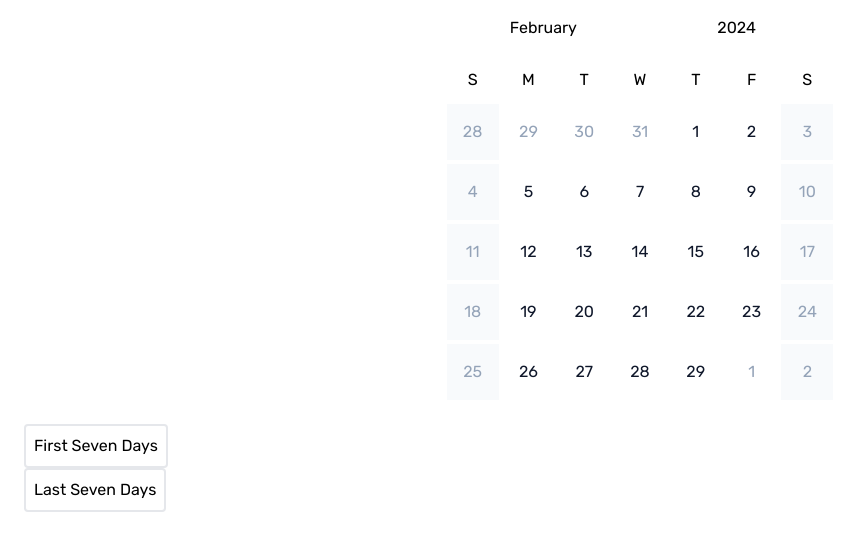
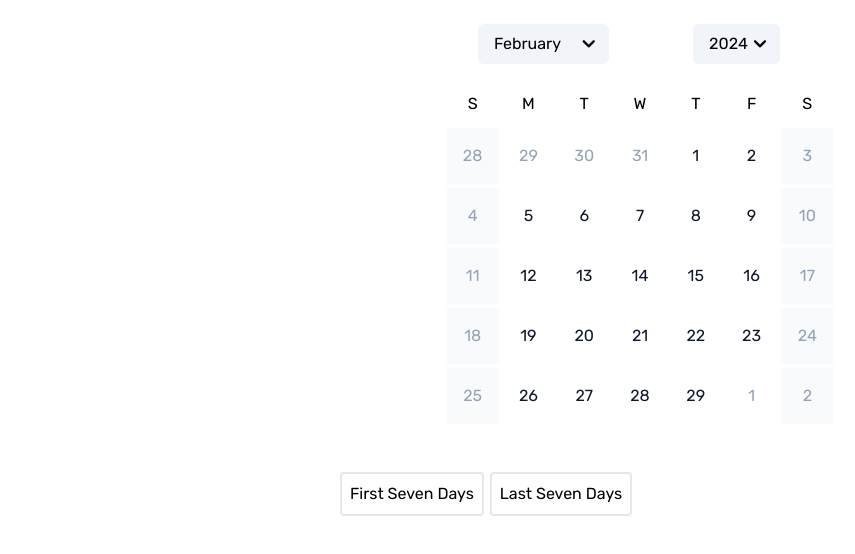
Before and after one commit to MikaGurrola/vanilla-date-picker, a React (Create React App) app: page / in a window 1280 px wide. Shown: the top 554 px of the page, without its empty margins (0-855 px from the left). Built offline with nearby package versions, Linux system fonts and the light colour scheme.

Commit message:
added select component, added ability to change years/months, is fully keyboard accessible; semi screen reader accessible

```diff
--- a/src/App.tsx
+++ b/src/App.tsx
@@ -1,7 +1,7 @@
-import { useEffect, useState } from 'react';
+import { useState } from 'react';
 import './App.scss';
 import DatePicker from './components/DatePicker';
-import { generateMonth } from './helpers/dateHelper';
+import { generateMonth, months } from './helpers/dateHelper';
 import PredefinedDates from './components/PredefinedDates';
 
 function App() {
@@ -11,6 +11,8 @@ function App() {
         month = today.getMonth(),
         year = today.getFullYear(),
         initalCalendarData = generateMonth(month, year);
+
+  generateMonth(month, year);
 
 	const [dateRange, setDateRange] = useState<any>({
 		startDate: null,
@@ -35,15 +37,7 @@ function App() {
 
   }
 
-
-  useEffect(() => {
-    console.log(generateMonth(month, year));
-  }, [])
-
-
-
   const onPredefinedDatesClicked = (data:any) => {
-    console.log('data', data)
     setDateRange({
       startDate: data.startDate,
       endDate: data.endDate,
@@ -51,11 +45,50 @@ function App() {
     });
   }
 
+  const onMonthChange = (e:any) => {
+    let newMonth = months.indexOf(e.target.value);
+    let newCalendar = generateMonth(newMonth, calendarState.year);
+    setCalendarState({
+      monthDates: newCalendar.monthDates, // days of month
+      fullViewDates: newCalendar.fullViewDates, // days of month + prev/next month to fill out days in week
+      targetDate: newCalendar.monthDates[0],
+      month: newMonth,
+      year
+    })
+
+    setDateRange({
+      startDate: null,
+      endDate: null,
+      weekends: []
+    })
+
+  }
+
+  const onYearChange = (e:any) => {
+    let newYear = e.target.value;
+    let newCalendar = generateMonth(calendarState.month, newYear);
+    setCalendarState({
+      monthDates: newCalendar.monthDates, // days of month
+      fullViewDates: newCalendar.fullViewDates, // days of month + prev/next month to fill out days in week
+      targetDate: newCalendar.monthDates[0],
+      month: calendarState.month,
+      year: newYear
+    })
+
+    setDateRange({
+      startDate: null,
+      endDate: null,
+      weekends: []
+    })
+  }
+
 
   return (
     <div className="App">
       <DatePicker
         onDateRangeChanged={onDateRangeChanged}
+        onMonthChange={onMonthChange}
+        onYearChange={onYearChange}
         month={calendarState.month}
         year={calendarState.year}
         fullViewDates={calendarState.fullViewDates}
--- a/src/components/DatePicker/DatePicker.tsx
+++ b/src/components/DatePicker/DatePicker.tsx
@@ -5,6 +5,8 @@ import { formatDate, getWeekendDates } from '../../helpers/dateHelper';
 export interface DatePickerProps {
 	className?: string,
 	onDateRangeChanged: any,
+	onMonthChange: any,
+	onYearChange: any,
 	month:any,
 	year: any,
 	fullViewDates: any,
@@ -17,6 +19,8 @@ export default function DatePicker(props:DatePickerProps) {
 	const {
 		className,
 		onDateRangeChanged,
+		onMonthChange,
+		onYearChange,
 		month,
 		year,
 		fullViewDates,
@@ -66,10 +70,9 @@ export default function DatePicker(props:DatePickerProps) {
 			fullViewDates={fullViewDates}
 			endDate={(new Date(endDate))}
 			handleSelect={handleSelect}
+			onMonthChange={onMonthChange}
+			onYearChange={onYearChange}
 			startDate={(new Date(startDate))}
 		/>
-
-
-
 	</div>;
 }
--- a/src/components/DatePicker/style.tsx
+++ b/src/components/DatePicker/style.tsx
@@ -3,20 +3,6 @@ import DatePicker from './DatePicker'
 
 const styledDatePicker = styled(DatePicker)`
 
-  & .predefined-dates ul {
-    max-width: 600px;
-    margin: 0 auto;
-    display: flex;
-
-    li {
-      margin-right: 6px;
-
-      &:last-of-type {
-        margin-right: 0;
-      }
-    }
-  }
-
 `
 
 export default styledDatePicker
--- a/src/components/Day/Day.tsx
+++ b/src/components/Day/Day.tsx
@@ -1,5 +1,6 @@
 import cx from 'classnames';
-import { MouseEventHandler } from 'react';
+import { months } from '../../helpers/dateHelper';
+// import { MouseEventHandler } from 'react';
 
 export interface DayProps {
 	className?: string,
@@ -26,6 +27,7 @@ export default function Day(props:DayProps) {
 
 	return <div className={cx(className)}>
 		<button
+			aria-label={`${date.getDate()} of ${months[date.getMonth()]}`}
 			className={`
 				p-4 aspect-square disabled:cursor-not-allowed
 				${isInCurrentMonth ? 'isInCurrentMonth' : ''}
--- a/src/components/Month/Month.tsx
+++ b/src/components/Month/Month.tsx
@@ -1,6 +1,7 @@
 import cx from 'classnames';
 import Day from '../Day';
-import { daysOfTheWeek, months } from '../../helpers/dateHelper';
+import { daysOfTheWeek, getYears, months, years } from '../../helpers/dateHelper';
+import Select from '../Select';
 
 export interface MonthProps {
 	className?: string,
@@ -9,6 +10,8 @@ export interface MonthProps {
 	endDate: any,
 	fullViewDates: any,
 	handleSelect: any,
+	onMonthChange: any,
+	onYearChange: any,
 	startDate: any,
 }
 
@@ -20,13 +23,26 @@ export default function Month(props:MonthProps) {
 		endDate,
 		fullViewDates,
 		handleSelect,
+		onMonthChange,
+		onYearChange,
 		startDate,
 	} = props;
 
-	return <div className={cx(className)}>
+	return <div className={cx(className, 'p-6')}>
 		<div className="navbar">
-			<button className="p-4 rounded">{months[month]}</button>
-			<button className="p-4 rounded">{year}</button>
+			<Select
+				label={'Month'}
+				options={months}
+				onSelect={onMonthChange}
+				value={months[month]}
+			/>
+
+			<Select
+				label={'Year'}
+				options={getYears()}
+				onSelect={onYearChange}
+				value={year.toString()}
+			/>
 		</div>
 
 
@@ -54,7 +70,7 @@ export default function Month(props:MonthProps) {
 						isInCurrentMonth={day.getMonth() === month}
 						isStartDate={day.getTime() === startDate.getTime()}
 						isTheWeekend={day.getDay() === 0 || day.getDay() === 6}
-						isWithinRange={day > startDate && day < endDate}
+						isWithinRange={day.getTime() > startDate.getTime() && day.getTime() < endDate.getTime()}
 						key={`${day.getMonth()}-${day.getDate()}-${day.getFullYear()}`}
 					/>
 
--- a/src/components/PredefinedDates/style.tsx
+++ b/src/components/PredefinedDates/style.tsx
@@ -1,6 +1,21 @@
 import styled from 'styled-components'
 import PredefinedDates from './PredefinedDates'
 
-const styledPredefinedDates = styled(PredefinedDates)``
+const styledPredefinedDates = styled(PredefinedDates)`
+  & .predefined-dates ul {
+    max-width: 600px;
+    margin: 0 auto;
+    display: flex;
+
+    li {
+      margin-right: 6px;
+
+      &:last-of-type {
+        margin-right: 0;
+      }
+    }
+  }
+
+`
 
 export default styledPredefinedDates
--- /dev/null
+++ b/src/components/Select/Select.tsx
@@ -0,0 +1,46 @@
+import cx from 'classnames';
+
+export interface SelectProps {
+	className?: string,
+	label: string,
+	options: any,
+	onSelect: any,
+	value: any,
+}
+
+export default function Select(props:SelectProps) {
+	const {
+		className,
+		label,
+		options,
+		onSelect,
+		value,
+	} = props
+	return <div className={cx(className,'select-input', 'bg-slate-100 focus-within:bg-blue-100 focus-within:outline max-w-fit flex items-center mx-auto mb-4 outline-offset-2 outline-2 outline-blue-500 px-2 px-4 py-2 rounded-md relative w-full')}>
+	<select
+		name={`select-input-${label}`}
+		id={`select-input-${label}`}
+		aria-label={label}
+		onChange={onSelect}
+		className="outline-none appearance-none bg-transparent pr-4"
+		value={value}
+	>
+		{
+			options.map((option:string) => (
+				<option
+					value={option}
+					key={option}
+				>
+					{option}
+				</option>
+			))
+		}
+	</select>
+	<span
+		className="material-symbols-rounded pointer-events-none absolute right-2"
+		aria-hidden="true"
+	>
+		expand_more
+	</span>
+</div>
+}
--- /dev/null
+++ b/src/components/Select/index.tsx
@@ -0,0 +1,2 @@
+import Select from './style'
+export default Select
--- /dev/null
+++ b/src/components/Select/style.tsx
@@ -0,0 +1,6 @@
+import styled from 'styled-components'
+import Select from './Select'
+
+const styledSelect = styled(Select)``
+
+export default styledSelect
--- a/src/helpers/dateHelper.tsx
+++ b/src/helpers/dateHelper.tsx
@@ -12,6 +12,30 @@ export const months = [
   'November',
   'December',
 ]
+
+export const years = [
+  '2020',
+  '2021',
+  '2022',
+  '2023',
+  '2024',
+  '2025',
+  '2026',
+];
+
+export const getYears = () => {
+  const year =  new Date().getFullYear();
+
+  let prevYears = Array.from({length: 3}, (_, i) => {
+    return new Date(new Date((year - i - 1), 1, 1, 0, 0, 0, 0)).getFullYear().toString();
+  });
+  let nextYears = Array.from({length: 3}, (_, i) => {
+    return new Date(new Date((year + i + 1), 1, 1, 0, 0, 0, 0)).getFullYear().toString();
+  });
+
+
+  return [ ...prevYears.reverse(), year.toString(), ...nextYears];
+}
 
 export const daysOfTheWeek = [
   'S',
```
